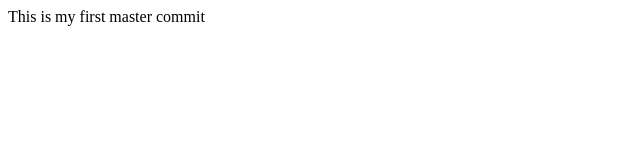
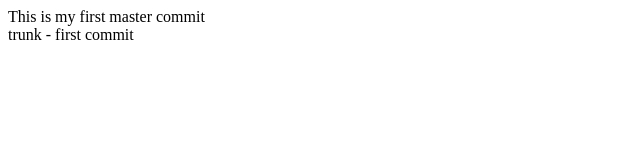
Before and after one commit to maga-soma/LearnGIT, a plain HTML site: page index.html in a window 1280 px wide. Shown: the whole page, without its empty margins (0-640 px from the left). Drawn offline with Linux system fonts and the light colour scheme.

Commit message:
trunk - first commit

```diff
--- a/index.html
+++ b/index.html
@@ -1 +1,2 @@
 <div>This is my first master commit</div>
+<div>trunk - first commit</div>
```
